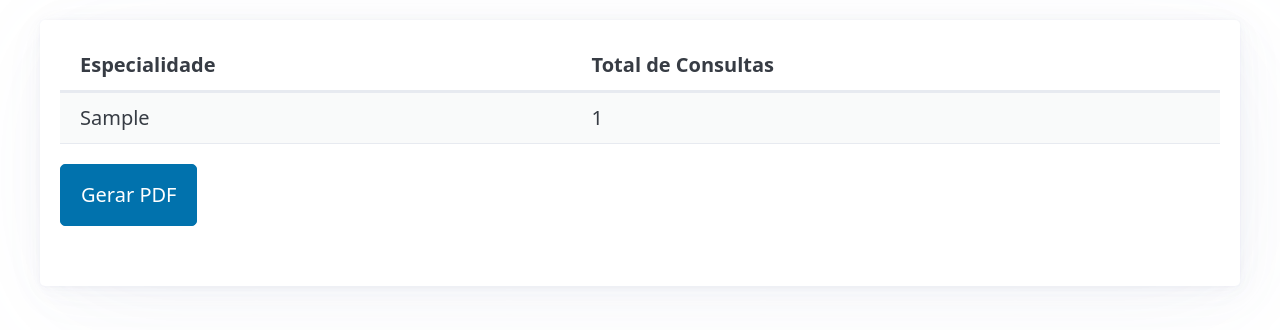
After one commit to PedroSawczuk/ClinicaADS, a Django app: page /relatorios/consultas_por_especialidades in a window 1280 px wide. The commit adds this page. Shown: the top 330 px of the page. Run offline with Django 5.2, Linux system fonts and the light colour scheme; tables that the repository leaves empty hold one stand-in row (values such as "Sample post"); some libraries are stand-ins or nearby versions.

Commit message:
consultas por especialidade

```diff
--- a/app/admin.py
+++ b/app/admin.py
@@ -18,3 +18,9 @@ class MedicoConvenioInline(admin.StackedInline):
 class MedicoAdmin(admin.ModelAdmin):
     list_display = ['crm', 'nome', 'telefone', 'salario', 'ambulatorio']
     inlines = [MedicoConvenioInline,]
+
+@admin.register(models.Consulta)
+class ConsultaAdmin(admin.ModelAdmin):
+    list_display = ('data', 'horario', 'medico', 'paciente', 'convenio', 'porcent')
+    list_filter = ('data', 'horario', 'medico', 'paciente', 'convenio')
+    search_fields = ('medico__nome', 'paciente__nome')
--- a/app/templates/index.html
+++ b/app/templates/index.html
@@ -18,6 +18,7 @@
         <article>
             <a href="{% url 'relat_pacientes' %}" role="button">Relatórios Paciente</a>
             <a href="{% url 'relat_pacientes_por_convenio' %}" role="button">Relatórios Pacientes por Convênio</a>
+            <a href="{% url 'relat_consultas_por_especialidades' %}" role="button">Relatórios Consultas por Especialidades</a>
         </article>
     </main>
 
--- /dev/null
+++ b/app/templates/relatorios/consultas_por_especialidade_mes.html
@@ -0,0 +1,44 @@
+<!DOCTYPE html>
+<html lang="pt-br">
+
+<head>
+    <meta charset="UTF-8">
+    <meta name="viewport" content="width=device-width, initial-scale=1.0">
+    <title>Relatórios Pacientes por Convênio</title>
+    <link rel="stylesheet" href="https://cdn.jsdelivr.net/npm/@picocss/pico@2/css/pico.min.css" />
+
+</head>
+
+<body>
+    <main class="container">
+        <article>
+            <table class="striped">
+                <thead>
+                    <tr>
+                        <th>Especialidade</th>
+                        <th>Total de Consultas</th>
+                    </tr>
+                </thead>
+                <tbody>
+                    {% for consulta in consultas_por_especialidade %}
+                    <tr>
+                        <td>{{ consulta.medico__especialidade }}</td>
+                        <td>{{ consulta.total }}</td>
+                    </tr>
+                    {% empty %}
+                    <tr>
+                        <td colspan="2">Nenhum convênio cadastrado</td>
+                    </tr>
+                    {% endfor %}
+                </tbody>
+            </table>
+            <table>
+                <p>
+                    <a href="{% url 'pdf_consultas_por_especialidades' %}" role="button">Gerar PDF</a>
+                </p>
+            </table>
+        </article>
+    </main>
+</body>
+
+</html>
--- a/app/urls.py
+++ b/app/urls.py
@@ -13,4 +13,11 @@ urlpatterns = [
         name="relat_pacientes_por_convenio"),
     path('relatorios/pdf/pdfpacientes_por_convenio', RelatPdfPacientesConvenio.as_view(),
          name='pdf_pacientes_por_convenio'),
+
+    path("relatorios/consultas_por_especialidades", ConsultaEspecialidadeListView.as_view(),
+        name="relat_consultas_por_especialidades"),
+
+    path("relatorios/pdf/pdfconsultas_por_especialidades", RelatPdfEspecialidadeConsultas.as_view(),
+        name="pdf_consultas_por_especialidades"),
+
 ]
--- a/app/views.py
+++ b/app/views.py
@@ -1,4 +1,5 @@
 from io import BytesIO
+import os
 from django.shortcuts import render
 from django.views.generic import *
 from app.models import *
@@ -7,7 +8,10 @@ from django.http import HttpResponse
 from django.template.loader import get_template
 from django.views import View
 from xhtml2pdf import pisa
-from django.template.loader import render_to_string
+from django.db.models import Count
+from datetime import datetime
+from django.db.models.functions import ExtractMonth
+from django.db.models import Count, F
 
 class HomeView(TemplateView):
     template_name = 'index.html'
@@ -75,3 +79,40 @@ class RelatPdfPacientesConvenio(View):
         except Exception as e:
             print(e)
             return None
+
+class ConsultaEspecialidadeListView(ListView):
+    model = Consulta
+    template_name = 'relatorios/consultas_por_especialidade_mes.html'
+    context_object_name = 'consultas_por_especialidade'
+
+    def get_queryset(self):
+        return Consulta.objects.values('medico__especialidade').annotate(total=Count('id')).order_by('medico__especialidade')
+
+
+class RelatPdfEspecialidadeConsultas(View):
+
+    def get(self, request):
+
+        consultas_por_especialidade = Consulta.objects.values('medico__especialidade').annotate(total=Count('id')).order_by('medico__especialidade')
+
+        data = {
+            'consultas_por_especialidade': consultas_por_especialidade,
+        }
+
+        template_path = os.path.join(os.path.dirname(os.path.abspath(__file__)), "relatorios/pdf/pdfconsultas_por_especialidades.html")
+        template = get_template(template_path)
+        html = template.render(data)
+
+        response = HttpResponse(content_type='application/pdf')
+        response['Content-Disposition'] = 'attachment; filename="consultas_por_especialidade.pdf"'
+
+        result = BytesIO()
+        try:
+            pdf = pisa.pisaDocument(BytesIO(html.encode('UTF-8')), result)
+            if not pdf.err:
+                response.write(result.getvalue())
+                return response
+        except Exception as e:
+            print(e)
+
+        return HttpResponse('Ocorreu um erro ao gerar o PDF.', content_type='text/plain')
```
Also changed, not shown: app/templates/relatorios/pdf/pdfconsultas_por_especialidades.html (added, +39 -0 lines).
